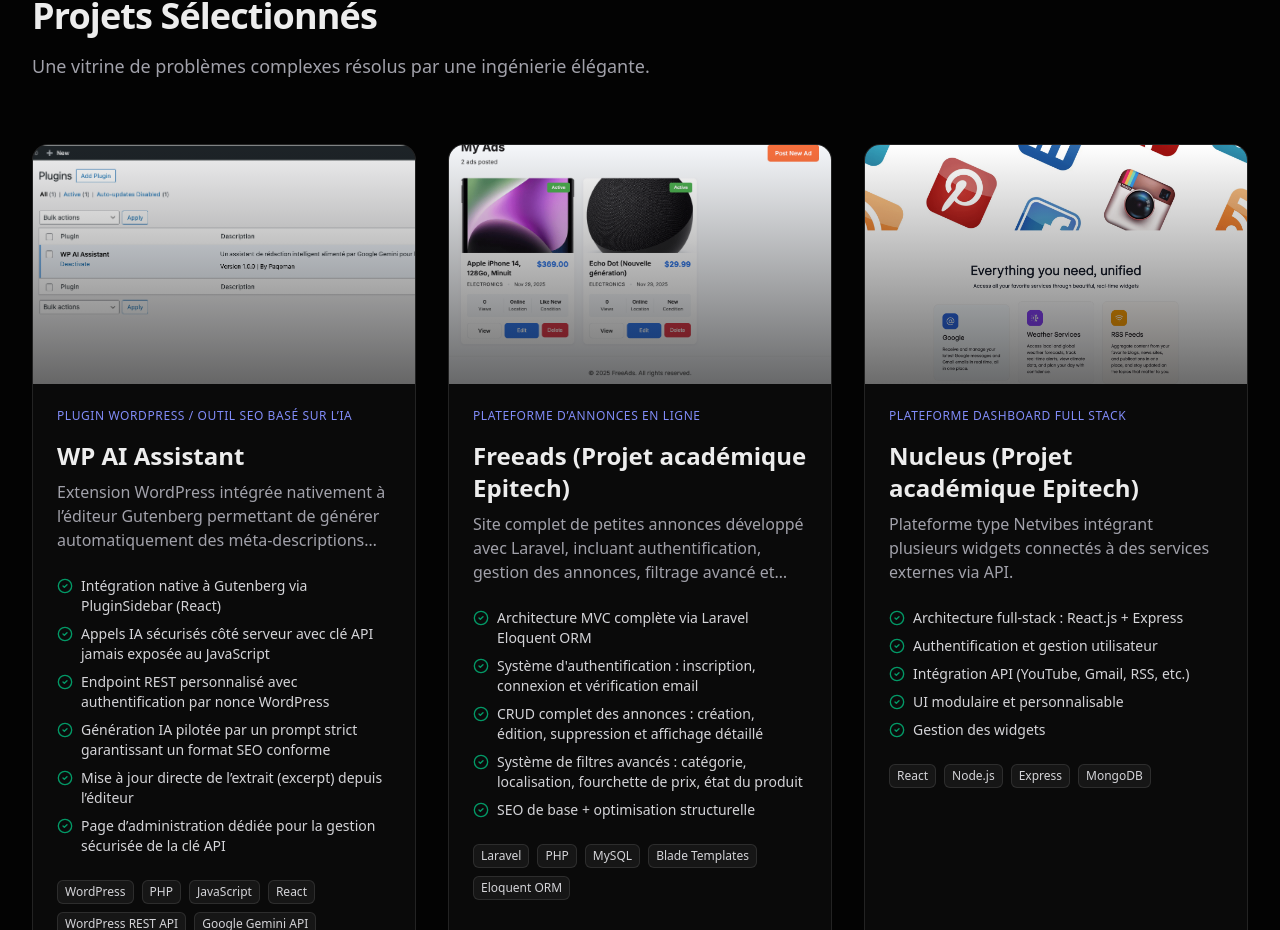
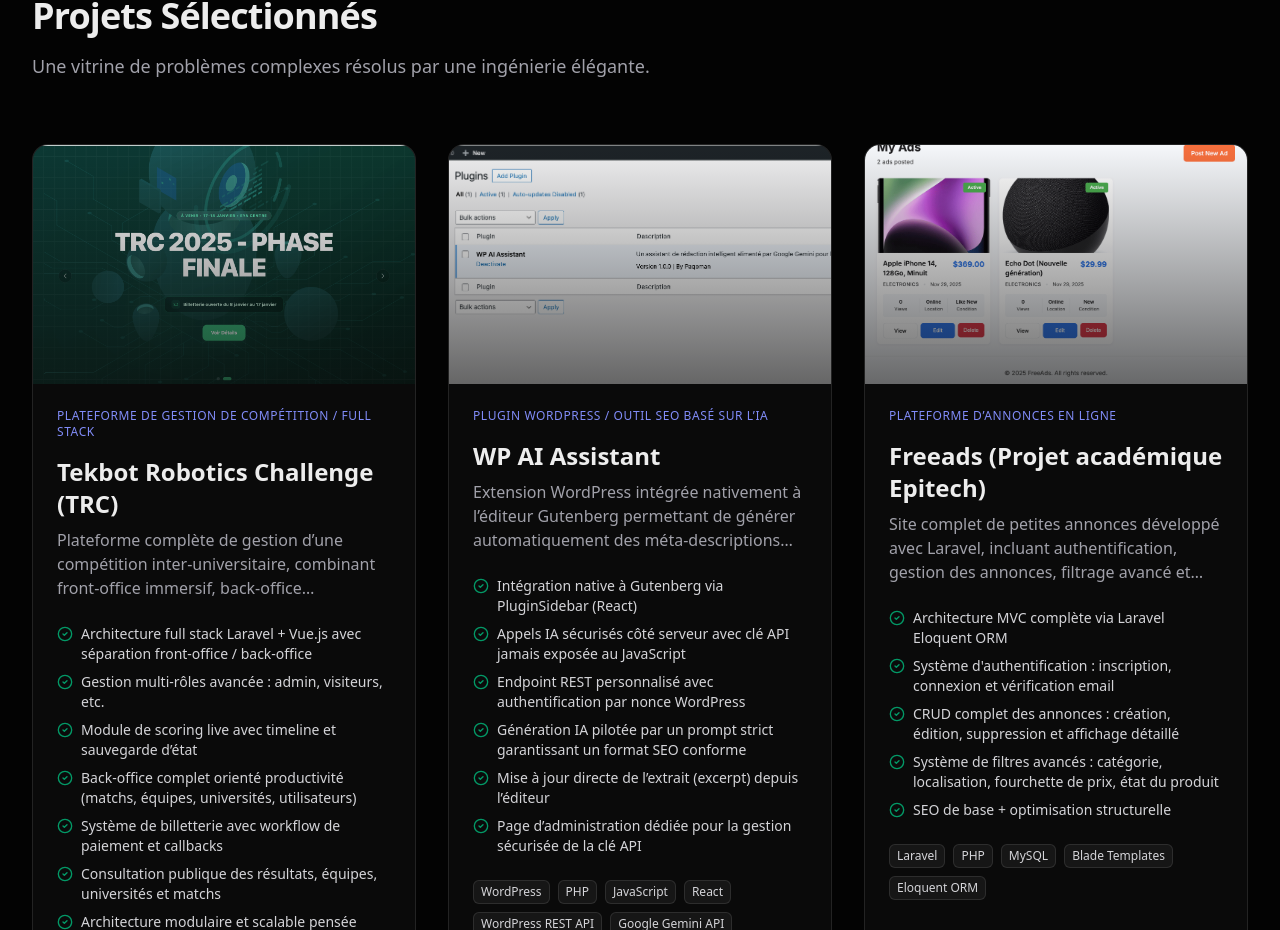
Before and after one commit to Paqoman8/portfolio, a Next.js app: page / in a window 1280 px wide. Shown: the part 1870-2800 px from the top of the page. Built offline with nearby package versions, Linux system fonts and the light colour scheme.

Commit message:
feat: add TRC project and update personal info
- Add "Tekbot Robotics Challenge" (TRC) to projects with image and translations
- Update contact email to personal address
- Update professional title in Footer
- Open project demo links in a new tab

```diff
--- a/src/components/layout/Footer.tsx
+++ b/src/components/layout/Footer.tsx
@@ -5,7 +5,7 @@
         <footer className="border-t border-white/5 bg-void py-12">
             <div className="mx-auto max-w-7xl px-4 text-center sm:px-6 lg:px-8">
                 <p className="text-sm text-zinc-500">
-                    &copy; {new Date().getFullYear()} HOUINSAVI G. Joël | Senior Full Stack Engineer. All rights reserved.
+                    &copy; {new Date().getFullYear()} HOUINSAVI G. Joël | Full Stack Engineer. All rights reserved.
                 </p>
                 <div className="mt-4 flex justify-center gap-6">
                     <a href="https://github.com/Paqoman8" className="text-zinc-600 hover:text-zinc-400 text-sm">GitHub</a>
--- a/src/components/sections/ContactSection.tsx
+++ b/src/components/sections/ContactSection.tsx
@@ -19,7 +19,7 @@
 
                 <div className="mt-12 flex flex-col items-center gap-6">
                     <a
-                        href="mailto:joel.houinsavi@epitech.eu"
+                        href="mailto:houinsavi.j@gmail.com"
                         className="group relative inline-flex h-14 items-center justify-center gap-3 overflow-hidden rounded-full bg-indigo-600 px-8 text-lg font-medium text-white transition-all hover:bg-indigo-500"
                     >
                         <Mail className="h-5 w-5" />
--- a/src/components/sections/ProjectsSection.tsx
+++ b/src/components/sections/ProjectsSection.tsx
@@ -15,6 +15,21 @@
 }
 
 const projectMetadata: ProjectMetadata[] = [
+    {
+        stack: [
+            "Laravel",
+            "Vue.js",
+            "REST API",
+            "MySQL"
+        ],
+
+        image: "images/trc.png",
+
+        links: {
+            demo: "https://hub.tekbot.io/",
+            // github: "https://github.com/Paqoman8/wp-ai-assistant"
+        }
+    },
     {
         stack: [
             "WordPress",
@@ -187,7 +202,7 @@
                                                 {
                                                     metadata.links?.demo && (
                                                         <a
-                                                            href={metadata.links?.demo}
+                                                            href={metadata.links?.demo} target="_blank"
                                                             className="flex items-center gap-2 text-sm font-medium text-text-high transition-colors hover:text-indigo-400"
                                                         >
                                                             <ExternalLink className="h-4 w-4" />
--- a/src/i18n/translations.ts
+++ b/src/i18n/translations.ts
@@ -54,6 +54,21 @@
             show_project: "Show Project",
             source_code: "Source Code",
             items: [
+                {
+                    title: "Tekbot Robotics Challenge (TRC)",
+                    category: "Competition Management Platform / Full Stack",
+                    description: "A comprehensive platform designed to manage an inter-university robotics competition, combining an immersive front-office experience with a professional back-office, ticketing system, live scoring, and official results validation.",
+
+                    points: [
+                        "Full stack architecture built with Laravel and Vue.js, with a clear front-office / back-office separation",
+                        "Advanced multi-role management: admins, visitors, etc.",
+                        "Live scoring module with action timeline and state persistence",
+                        "Productivity-oriented back-office for matches, teams, universities, and users",
+                        "Integrated ticketing system with payment workflow and callbacks",
+                        "Public access to results, teams, universities, and match schedules",
+                        "Modular and scalable architecture designed for real-world event usage"
+                    ],
+                },
                 {
                     title: "WP AI Assistant",
                     category: "WordPress Plugin / AI-Powered SEO Tool",
@@ -204,6 +219,21 @@
             source_code: "Code Source",
             items: [
                 {
+                    title: "Tekbot Robotics Challenge (TRC)",
+                    category: "Plateforme de gestion de compétition / Full Stack",
+                    description: "Plateforme complète de gestion d’une compétition inter-universitaire, combinant front-office immersif, back-office professionnel, billetterie, scoring en direct et validation officielle des résultats.",
+
+                    points: [
+                        "Architecture full stack Laravel + Vue.js avec séparation front-office / back-office",
+                        "Gestion multi-rôles avancée : admin, visiteurs, etc.",
+                        "Module de scoring live avec timeline et sauvegarde d’état",
+                        "Back-office complet orienté productivité (matchs, équipes, universités, utilisateurs)",
+                        "Système de billetterie avec workflow de paiement et callbacks",
+                        "Consultation publique des résultats, équipes, universités et matchs",
+                        "Architecture modulaire et scalable pensée pour un usage événementiel réel"
+                    ],
+                },
+                {
                     title: "WP AI Assistant",
                     category: "Plugin WordPress / Outil SEO basé sur l’IA",
                     description: "Extension WordPress intégrée nativement à l’éditeur Gutenberg permettant de générer automatiquement des méta-descriptions SEO optimisées à l’aide de l’IA Google Gemini.",
```
Also changed, not shown: public/images/trc.png (added).
